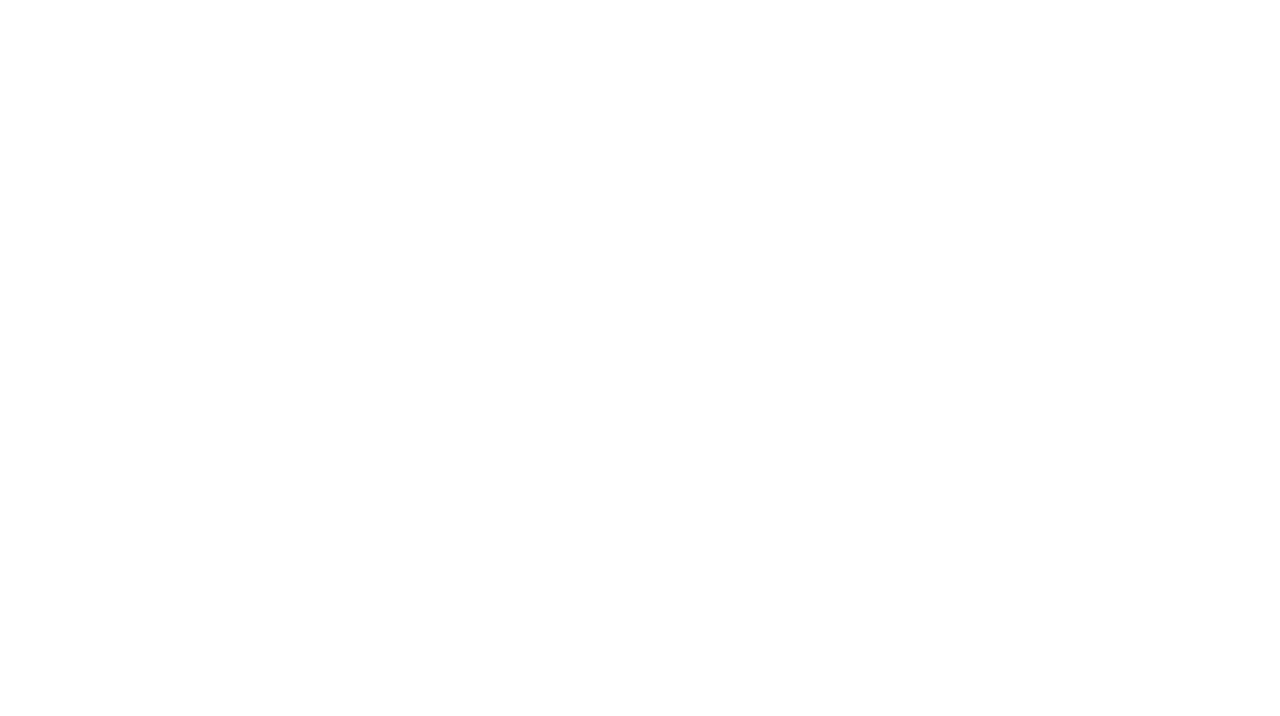
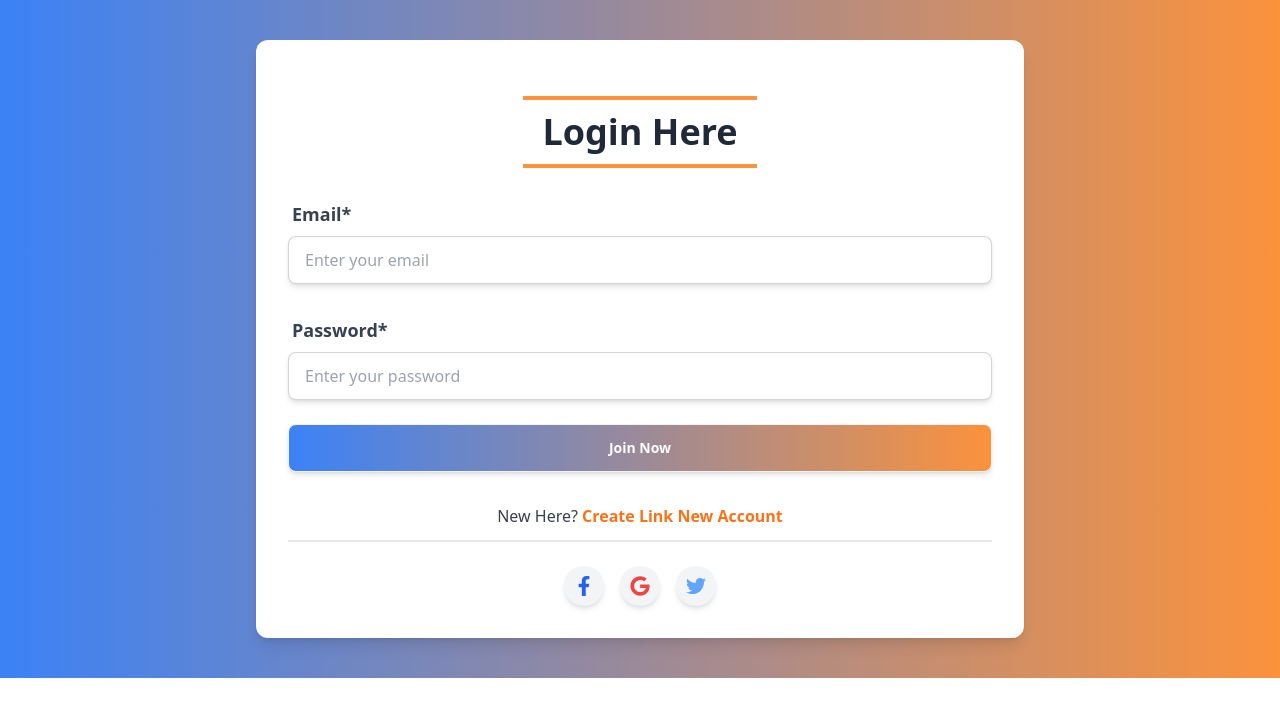
Before and after one commit to rimonc7/dormdish-client, a React (Vite) app: page /login in a window 1280 px wide. Shown: the top 716 px of the page. Built offline with nearby package versions, Linux system fonts and the light colour scheme; no server answers.

Commit message:
authentication

```diff
--- a/package.json
+++ b/package.json
@@ -23,6 +23,7 @@
     "react-star-ratings": "^2.3.0",
     "react-tabs": "^6.1.0",
     "sort-by": "^1.2.0",
+    "sweetalert2": "^11.15.10",
     "swiper": "^11.2.1"
   },
   "devDependencies": {
--- a/src/Pages/Authetication/JoinUs/JoinUs.jsx
+++ b/src/Pages/Authetication/JoinUs/JoinUs.jsx
@@ -4,10 +4,16 @@ import { useContext } from "react";
 import { AuthContext } from "../../../Provider/AuthProvider";
 import { updateProfile } from "firebase/auth";
 import SocialLogin from "../../Shared/SocialLogin/SocialLogin.Jsx";
+import { Link, useLocation, useNavigate } from "react-router-dom";
+import Swal from "sweetalert2";
 
 const JoinUs = () => {
     const { register, handleSubmit, reset } = useForm();
     const { createUserWithEmail, setErrorMessage, errorMessage } = useContext(AuthContext);
+
+    const navigate = useNavigate();
+    const location = useLocation();
+    const from = location.state?.from || '/';
 
     const handleCreateUser = async (data) => {
         const { name, photo, email, password } = data; // Extract all fields
@@ -35,6 +41,12 @@ const JoinUs = () => {
             .then(() => {
                 reset();
                 setErrorMessage("");
+                Swal.fire({
+                    title: "Success",
+                    icon: "success",
+                    draggable: true
+                });
+                navigate(from, { replace: true })
             })
             .catch((error) => {
                 setErrorMessage(error.message);
@@ -109,12 +121,12 @@ const JoinUs = () => {
                 <div className="mt-8 text-center">
                     <p className="text-gray-700">
                         Already have an account?{" "}
-                        <a
-                            href="/login"
+                        <Link
+                            to='/login'
                             className="text-orange-500 hover:underline font-semibold"
                         >
                             Log in
-                        </a>
+                        </Link>
                     </p>
                 </div>
                 <SocialLogin></SocialLogin>
--- a/src/Pages/Authetication/Login/Login.jsx
+++ b/src/Pages/Authetication/Login/Login.jsx
@@ -1,8 +1,94 @@
+import { useContext } from "react";
+import { AuthContext } from "../../../Provider/AuthProvider";
+import { useForm } from "react-hook-form";
+import SectionTitle from "../../Shared/SectionTitle/SectionTitle";
+import SocialLogin from "../../Shared/SocialLogin/SocialLogin.Jsx";
+import { Link, useLocation, useNavigate } from "react-router-dom";
+import Swal from "sweetalert2";
 
 const Login = () => {
+    const { register, handleSubmit, reset } = useForm();
+    const { loginUserWithEmail, setErrorMessage, errorMessage } = useContext(AuthContext);
+    const navigate = useNavigate();
+    const location = useLocation();
+    const from = location.state?.from || '/'
+
+    const handleLoginWithMail = async (data) => {
+        const { email, password } = data;
+        loginUserWithEmail(email, password)
+            .then((userCredential) => {
+                Swal.fire({
+                    title: "Success",
+                    icon: "success",
+                    draggable: true
+                });
+                reset();
+                navigate(from, { replace: true })
+            })
+            .catch(error => {
+                setErrorMessage(error.message)
+            });
+
+    }
     return (
-        <div>
+        <div className="bg-gradient-to-r from-blue-500 to-orange-400 py-10">
+            <div className="max-w-3xl mx-auto bg-white p-8 rounded-xl shadow-lg">
+                <SectionTitle heading="Login Here" />
+                <form onSubmit={handleSubmit(handleLoginWithMail)} className="space-y-6">
 
+                    {/* Email Field */}
+                    <label className="form-control w-full">
+                        <div className="label">
+                            <span className="label-text text-lg font-semibold text-gray-700">Email*</span>
+                        </div>
+                        <input
+                            type="email"
+                            {...register("email", { required: true })}
+                            placeholder="Enter your email"
+                            className="input input-bordered w-full py-3 px-4 rounded-lg shadow-md focus:ring-2 focus:ring-blue-500 focus:outline-none"
+                        />
+                    </label>
+                    {/* Password Field */}
+                    <label className="form-control w-full">
+                        <div className="label">
+                            <span className="label-text text-lg font-semibold text-gray-700">Password*</span>
+                        </div>
+                        <input
+                            type="password"
+                            {...register("password", { required: true })}
+                            placeholder="Enter your password"
+                            className="input input-bordered w-full py-3 px-4 rounded-lg shadow-md focus:ring-2 focus:ring-blue-500 focus:outline-none"
+                        />
+                    </label>
+
+                    {/* Submit Button */}
+                    <button
+                        type="submit"
+                        className="btn text-white bg-gradient-to-r from-blue-500 to-orange-400 w-full py-3 rounded-lg shadow-md hover:scale-105 transform transition-all duration-200"
+                    >
+                        Join Now
+                    </button>
+                </form>
+                <div className="mt-8 text-center">
+                    <p className="text-gray-700">
+                        New Here?{" "}
+                        <Link
+                            to="/joinUs"
+                            className="text-orange-500 hover:underline font-semibold"
+                        >
+                            Create Link New Account
+                        </Link>
+                    </p>
+                </div>
+                <SocialLogin></SocialLogin>
+                {/* Display Error Message */}
+                {errorMessage && (
+                    <div className="mt-4 p-4 bg-red-100 border-l-4 border-red-500 text-red-700 rounded-lg">
+                        <p className="font-medium">Error:</p>
+                        <p>{errorMessage}</p>
+                    </div>
+                )}
+            </div>
         </div>
     );
 };
--- a/src/Pages/Shared/Nav/Nav.jsx
+++ b/src/Pages/Shared/Nav/Nav.jsx
@@ -1,9 +1,11 @@
 import { FaUserCircle, FaBell } from "react-icons/fa";
 import { NavLink } from "react-router-dom";
 import './Nav.css'
+import { useContext } from "react";
+import { AuthContext } from "../../../Provider/AuthProvider";
 
 const Nav = () => {
-    const user = false;
+    const { user, logOutUser } = useContext(AuthContext);
 
     const links = (
         <div className="space-y-2 lg:space-x-4 lg:space-y-0 uppercase">
@@ -25,7 +27,9 @@ const Nav = () => {
     const authLinks = (
         <div className="space-y-2 lg:space-x-4 lg:space-y-0 uppercase">
             {user ? (
-                <button className="block lg:inline btn btn-sm btn-outline border-white text-white hover:bg-orange-300">
+                <button
+                    onClick={() => logOutUser()}
+                    className="block lg:inline btn btn-sm btn-outline border-white text-white hover:bg-orange-300">
                     Logout
                 </button>
             ) : (
--- a/src/Pages/Shared/SocialLogin/SocialLogin.jsx
+++ b/src/Pages/Shared/SocialLogin/SocialLogin.jsx
@@ -2,6 +2,7 @@ import { useContext } from "react";
 import { FaFacebookF, FaGoogle, FaTwitter } from "react-icons/fa";
 import { AuthContext } from "../../../Provider/AuthProvider";
 import { useLocation, useNavigate } from "react-router-dom";
+import Swal from "sweetalert2";
 
 const SocialLogin = () => {
     const { loginWithGoogle, setErrorMessage } = useContext(AuthContext);
@@ -13,6 +14,11 @@ const SocialLogin = () => {
         setErrorMessage('');
         loginWithGoogle()
             .then(userCredential => {
+                Swal.fire({
+                    title: "Login Success",
+                    icon: "success",
+                    draggable: true
+                });
                 navigate(from, { replace: true });
                 // TODO: Send user data to database
             })
--- a/src/Provider/AuthProvider.jsx
+++ b/src/Provider/AuthProvider.jsx
@@ -1,11 +1,14 @@
-import React, { createContext, useState } from 'react';
-import { getAuth, createUserWithEmailAndPassword, signInWithPopup, GoogleAuthProvider } from "firebase/auth";
+import React, { createContext, useEffect, useState } from 'react';
+import { getAuth, createUserWithEmailAndPassword, signInWithPopup, GoogleAuthProvider, signInWithEmailAndPassword, signOut, onAuthStateChanged } from "firebase/auth";
 import { app } from "../Firebase/firebase.config";
+import useAxiosPublic from "../Hook/useAxiosPublic";
+
 
 
 export const AuthContext = createContext(null);
 const auth = getAuth(app);
 const googleProvider = new GoogleAuthProvider();
+const axiosPublic = useAxiosPublic();
 
 const AuthProvider = ({ children }) => {
     const [user, setUser] = useState(null);
@@ -15,16 +18,40 @@ const AuthProvider = ({ children }) => {
     const createUserWithEmail = (email, password) => {
         return createUserWithEmailAndPassword(auth, email, password)
     }
-
-
+    const loginUserWithEmail = (email, password) => {
+        return signInWithEmailAndPassword(auth, email, password)
+    }
 
     const loginWithGoogle = () => {
         return signInWithPopup(auth, googleProvider);
     }
 
+
+    const logOutUser = () => {
+        return signOut(auth)
+    }
+
+    useEffect(() => {
+        const unsubscribe = onAuthStateChanged(auth, (currentUser) => {
+            setUser(currentUser);
+            if (currentUser) {
+                // todo: jwt
+            }
+            else {
+
+            }
+            setLoading(false);
+        });
+        return () => {
+            return unsubscribe();
+        }
+    }, [axiosPublic])
+
     const authInfo = {
         createUserWithEmail,
+        loginUserWithEmail,
         loginWithGoogle,
+        logOutUser,
         errorMessage,
         setErrorMessage,
         user,
```
Also changed, not shown: 1 other file (tests, documents, lock files or other folders).
